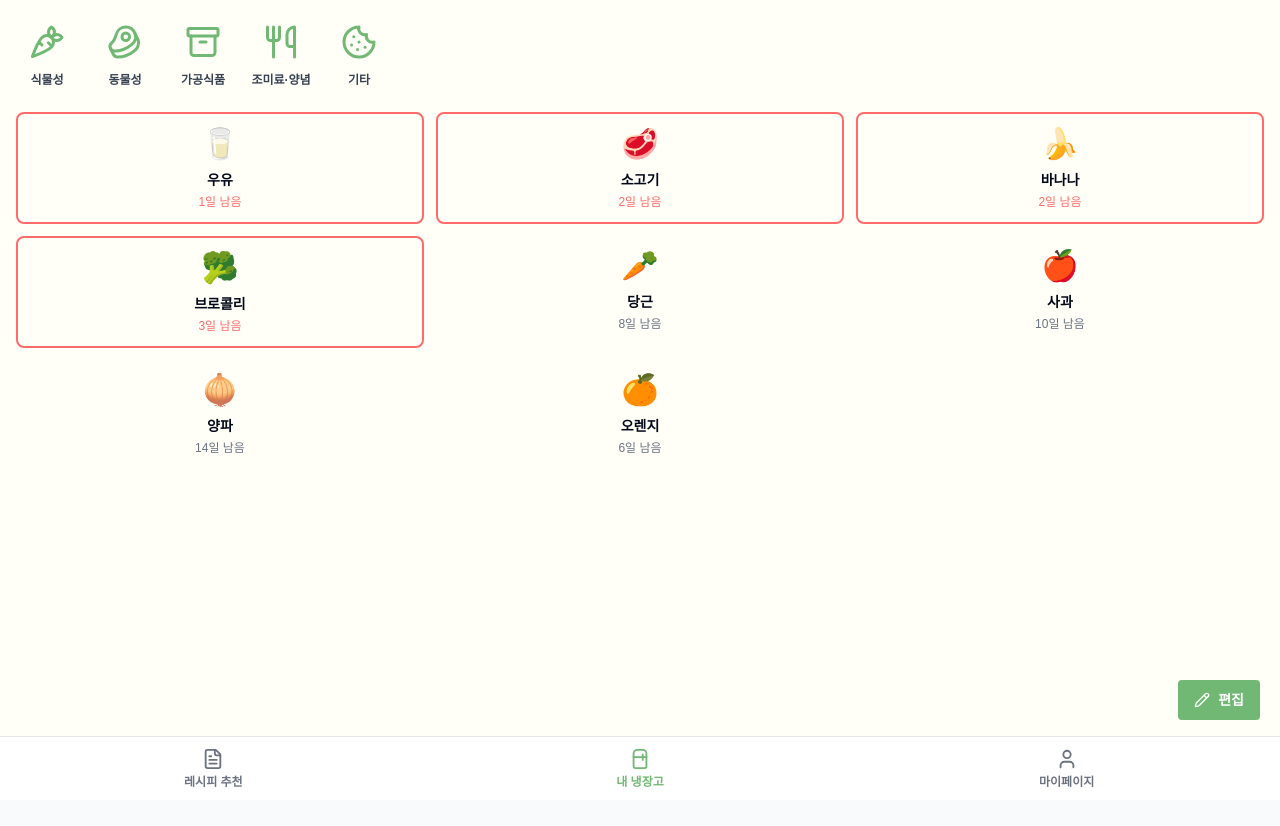
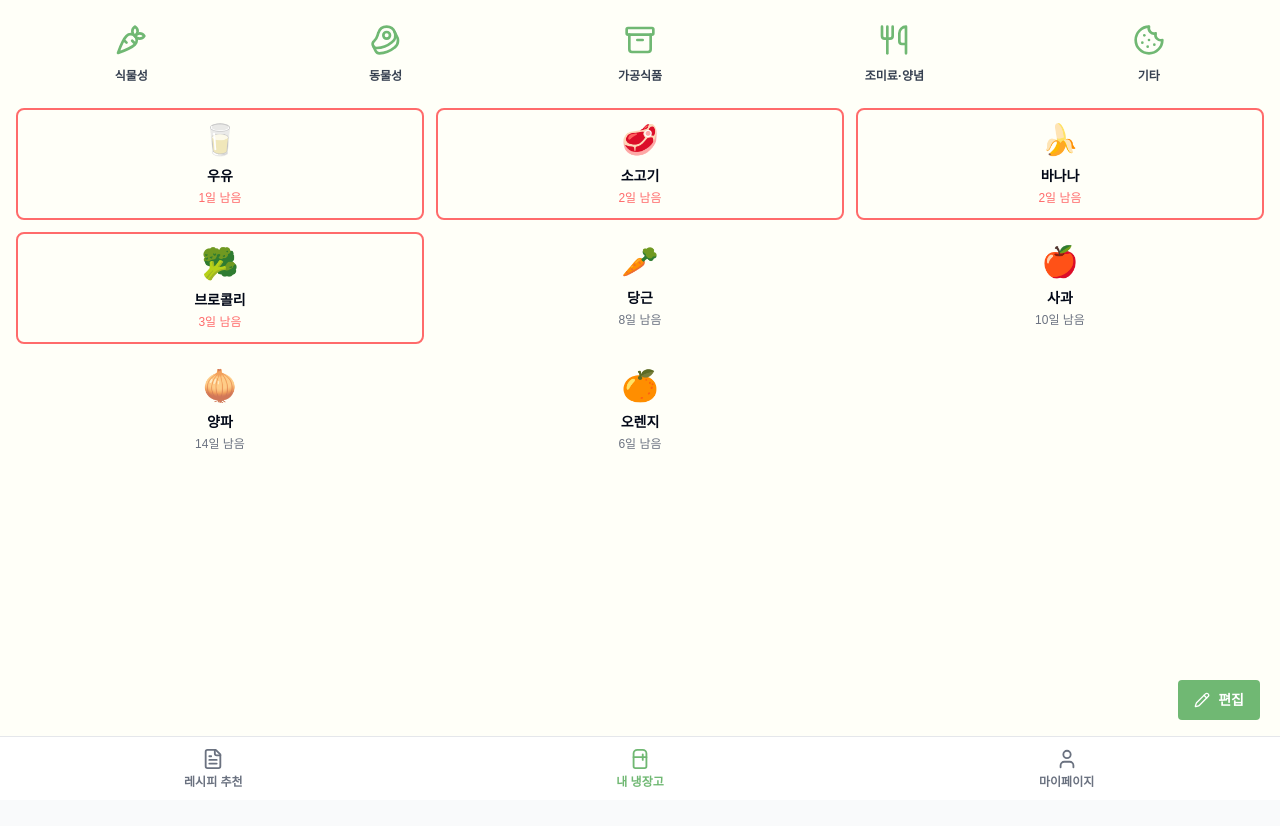
Before and after one commit to Jerry-724/fridge-and-recipe-74, a React (Vite) app: page /inventory in a window 1280 px wide. Shown: the top 826 px of the page. Built offline with nearby package versions, Linux system fonts and the light colour scheme; sample sign-in values are in the browser's storage.

Commit message:
Fix: Evenly space category bar items
Adjust the layout of the category bar in the My Fridge page to ensure all five categories are evenly spaced and fully visible on one screen, preventing horizontal scrolling.

```diff
--- a/src/components/CategoryBar.tsx
+++ b/src/components/CategoryBar.tsx
@@ -11,7 +11,6 @@ import {
 
 const CategoryBar: React.FC = () => {
   const { categories, selectedCategoryId, setSelectedCategoryId } = useInventory();
-  const scrollRef = useRef<HTMLDivElement>(null);
 
   // Get unique major categories
   const majorCategories = [
@@ -49,8 +48,7 @@ const CategoryBar: React.FC = () => {
 
   return (
     <div
-      ref={scrollRef}
-      className="flex overflow-x-auto py-4 px-2 bg-[#FFFFF8] sticky top-0 z-10 scrollbar-none"
+      className="grid grid-cols-5 py-4 px-1 bg-[#FFFFF8] sticky top-0 z-10"
     >
       {majorCategories.map((categoryName, index) => {
         const isSelected = selectedCategoryId !== null &&
@@ -61,11 +59,11 @@ const CategoryBar: React.FC = () => {
         return (
           <div
             key={index}
-            className={`flex flex-col items-center min-w-[70px] mx-1 relative`}
+            className={`flex flex-col items-center justify-center relative`}
             onClick={() => handleCategoryClick(categoryName)}
           >
             <div className="mb-1 p-2">
-              <IconComponent size={36} color="#70B873" />
+              <IconComponent size={32} color="#70B873" />
             </div>
             <span className="text-xs text-center w-full truncate font-bold text-gray-700">
               {categoryName}
```
